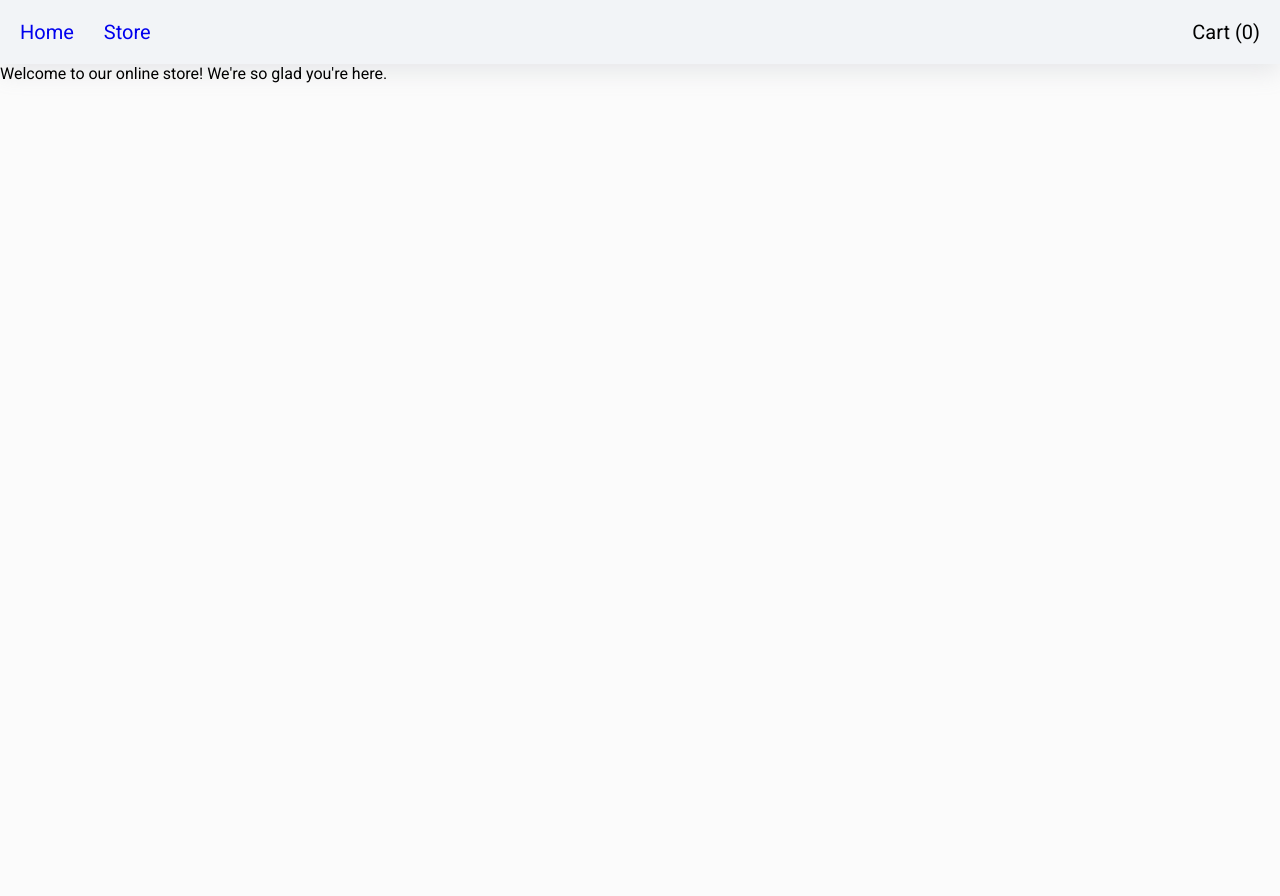
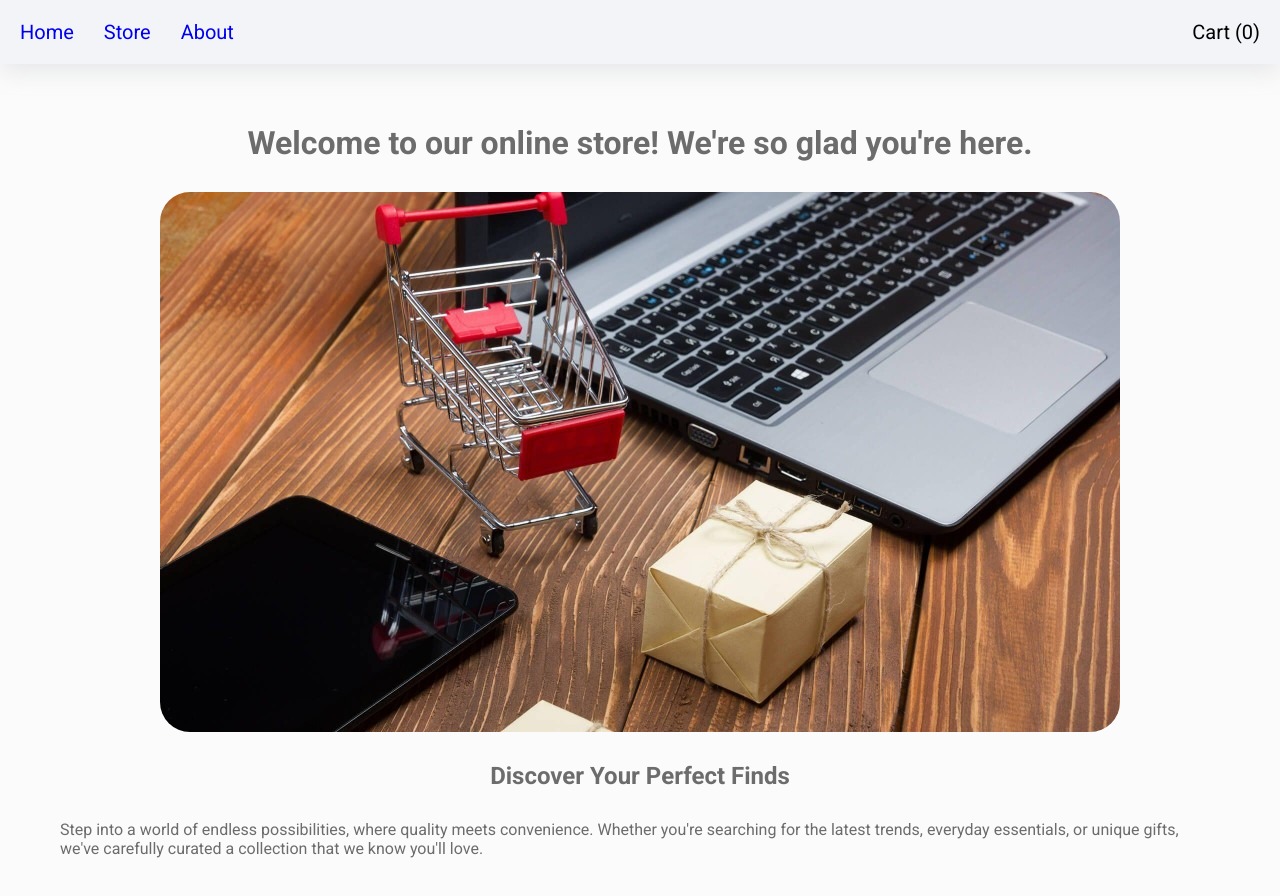
Before and after one commit to d-hardine/shopping-cart-project, a React (Vite) app: page / in a window 1280 px wide. Shown: the top 896 px of the page. Before the commit the page ends 800 px from the top, so only its background shows below. Built offline with nearby package versions, Linux system fonts and the light colour scheme.

Commit message:
deleted some unused stuff, added image, made a proper home page

```diff
--- a/src/App.jsx
+++ b/src/App.jsx
@@ -1,17 +1,12 @@
-import { Routes, Route } from 'react-router-dom'
 import Navbar from './components/Navbar/Navbar'
-import Home from './components/Home'
-import Store from './components/Store'
 import './App.css'
+import { Outlet } from 'react-router-dom'
 
 function App() {
   return (
     <>
       <Navbar/>
-          <Routes>
-            <Route path="/"  element={<Home/>} />
-            <Route path="/store"  element={<Store/>} />
-          </Routes>
+      <Outlet />
     </>
   )
 }
--- /dev/null
+++ b/src/components/About.jsx
@@ -0,0 +1,17 @@
+export default function About() {
+    return (
+        <>
+                        <p>Why Shop With Us?</p>
+                    <ul>
+                        <li>Wide Selection: Explore a diverse range of products across various categories.</li>
+                        <li>Quality You Can Trust: We partner with reputable brands and suppliers to ensure every item meets our high standards.</li>
+                        <li>Hassle-Free Shopping: Enjoy a smooth and secure checkout process, with reliable delivery right to your doorstep.</li>
+                        <li>Customer Satisfaction: Our dedicated support team is always ready to assist you.</li>
+                        <li>Wide Selection: Explore a diverse range of products across various categories.</li>
+                        <li>Wide Selection: Explore a diverse range of products across various categories.</li>
+                    </ul>
+            <p>Start Exploring Now!</p>
+            <p>Ready to find something amazing? Dive in and discover your new favorites. Happy shopping!</p>
+        </>
+    )
+}
--- a/src/components/Home.jsx
+++ /dev/null
@@ -1,5 +0,0 @@
-export default function Home() {
-    return (
-        <div>Welcome to our online store! We're so glad you're here.</div>
-    )
-}
--- /dev/null
+++ b/src/components/Home/Home.css
@@ -0,0 +1,12 @@
+.home {
+    display: flex;
+    flex-direction: column;
+    align-items: center;
+    padding: 60px;
+    gap: 30px;
+    color: rgb(108, 108, 108);
+}
+
+.welcome-image {
+    border-radius: 30px;
+}
--- /dev/null
+++ b/src/components/Home/Home.jsx
@@ -0,0 +1,13 @@
+import homepageImage from '../../assets/homepage-image-resized.jpg'
+import './Home.css'
+
+export default function Home() {
+    return (
+        <div className='home'>
+            <h1 className='welcome-header'>Welcome to our online store! We're so glad you're here.</h1>
+            <img className='welcome-image' src={homepageImage} alt="homepage image"/>
+            <h2>Discover Your Perfect Finds</h2>
+            <p>Step into a world of endless possibilities, where quality meets convenience. Whether you're searching for the latest trends, everyday essentials, or unique gifts, we've carefully curated a collection that we know you'll love.</p>
+        </div>
+    )
+}
--- a/src/components/Navbar/Navbar.jsx
+++ b/src/components/Navbar/Navbar.jsx
@@ -7,6 +7,7 @@ export default function Navbar() {
             <div className="navbar-left">
                 <Link to="/">Home</Link>
                 <Link to="/store">Store</Link>
+                <Link to="/about">About</Link>
             </div>
             <div className="cart">Cart &#40;0&#41;</div>
         </nav>
--- a/src/index.css
+++ b/src/index.css
@@ -1,6 +1,7 @@
 * {
   margin: 0;
   padding: 0;
+  box-sizing: border-box;
   font-family: 'Roboto', 'Franklin Gothic Medium', 'Arial Narrow', Arial, sans-serif;
 }
 
--- a/src/main.jsx
+++ b/src/main.jsx
@@ -1,32 +1,26 @@
 import { StrictMode } from 'react'
 import { createRoot } from 'react-dom/client'
-import { /*BrowserRouter,*/ createBrowserRouter, RouterProvider } from 'react-router-dom'
+import { createBrowserRouter, RouterProvider } from 'react-router-dom'
 import './index.css'
 import App from './App.jsx'
-//import Home from './components/Home.jsx'
+import Home from './components/Home/Home.jsx'
 import ErrorPage from './components/Error-Page/Error-Page.jsx'
 import Store from './components/Store.jsx'
+import About from './components/About.jsx'
 
 const router = createBrowserRouter([
   {
-    path: '*',
+    path: '/',
     element: <App />,
     errorElement: <ErrorPage />,
     children:[
-      {path: 'store', element: <Store />}
+      {index: true, element:<Home/>},
+      {path: 'home', element: <Home />}, //might be unnecessary
+      {path: 'store', element: <Store />},
+      {path: 'about', element: <About />}
     ]
   },
 ])
-
-/*
-createRoot(document.getElementById('root')).render(
-  <StrictMode>
-    <BrowserRouter>
-      <App />
-    </BrowserRouter>
-  </StrictMode>,
-)
-*/
 
 createRoot(document.getElementById('root')).render(
   <StrictMode>
```
Also changed, not shown: src/assets/homepage-image-resized.jpg (added), src/assets/homepage-image.jpg (deleted), welcome-words.txt (deleted).
